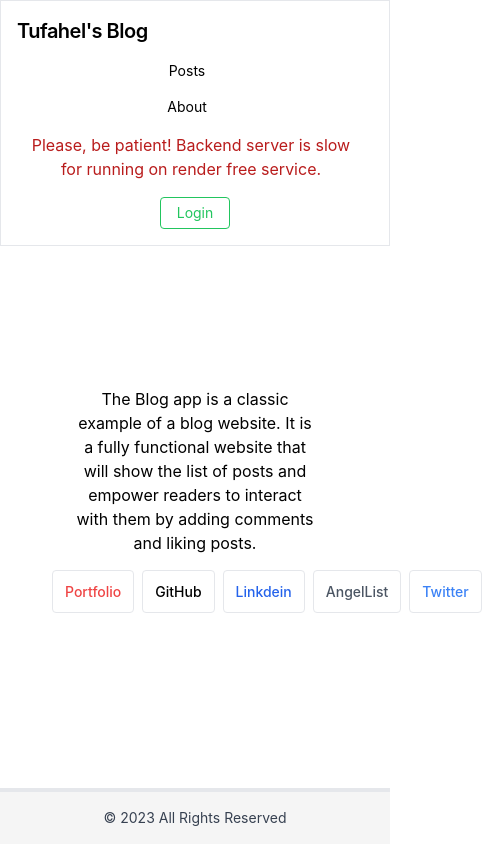
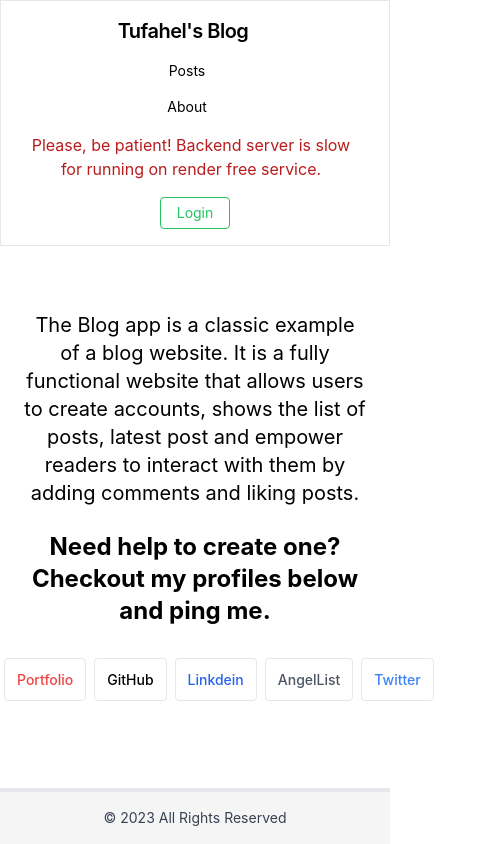
Before and after one commit to Tufahel/blog-app-front-end, a React (Create React App) app: page /about in a window 390 px wide. Shown: the whole page, 486 px wide, since content can reach past the window. Built offline with nearby package versions, Linux system fonts and the light colour scheme.

Commit message:
Modify design, add timer

```diff
--- a/src/components/About/About.js
+++ b/src/components/About/About.js
@@ -1,13 +1,21 @@
 import React from 'react';
 
 const Contact = () => (
-  <div className="text-center m-12">
-    <p className="p-6">
+  <div className="text-center">
+    <p className="mx-6 my-4 text-xl">
       The Blog app is a classic example of a blog website. It is a fully functional website that
-      will show the list of posts and empower readers to interact with them by adding
-      comments and liking posts.
+      allows users to create accounts, shows the list of posts, latest post and empower readers
+      to interact with them by adding comments and liking posts.
     </p>
-    <h4 className="rounded text-sm text-red-500 border inline p-3 m-1 font-medium hover:text-white hover:border-red-700 hover:bg-red-700"><a href="https://tufahel.github.io/portfolio-desktop-version/">Portfolio</a></h4>
+    <div className="p-2 mb-8">
+      <p className="text-2xl font-bold">
+        Need help to create one?
+      </p>
+      <p className="text-2xl font-bold">
+        Checkout my profiles below and ping me.
+      </p>
+    </div>
+    <h3 className="rounded text-sm text-red-500 border inline p-3 m-1 font-medium hover:text-white hover:border-red-700 hover:bg-red-700"><a href="https://tufahel.github.io/portfolio-desktop-version/">Portfolio</a></h3>
     <h3 className="rounded text-sm font-medium border inline p-3 m-1 hover:border-black hover:bg-black hover:text-white"><a href="https://github.com/Tufahel">GitHub</a></h3>
     <h3 className="rounded text-sm font-medium border inline p-3 m-1 text-blue-600 hover:text-white hover:bg-blue-600 hover:border-blue-600"><a href="https://www.linkedin.com/">Linkdein</a></h3>
     <h3 className="rounded text-sm font-medium border inline p-3 m-1 text-gray-600 hover:text-white hover:bg-gray-600 hover:border-gray-600"><a href="https://angel.co/u/tufahel-ahmed">AngelList</a></h3>
--- a/src/components/Comment/Comments.js
+++ b/src/components/Comment/Comments.js
@@ -26,7 +26,7 @@ const Comments = (props) => {
         <div className="flex justify-center border"><LikeCommentCount id={postId} /></div>
         {filtered?.map((comment) => (
           <div className="m-2" key={comment.post_id}>
-            <p>
+            <p className="text-center my-4">
               <div className="inline text-black font-medium"><User id={comment.user_id} /></div>
               {' : '}
               {comment.text}
--- a/src/components/Navigation/Navigation.js
+++ b/src/components/Navigation/Navigation.js
@@ -11,9 +11,9 @@ const Navigation = () => {
     dispatch(signOut(navigate('/')));
   }
   return (
-    <nav className="flex items-center justify-between text-center lg:text-left flex-wrap p-4 border lg:sticky top-0 bg-white">
+    <nav className="flex items-center justify-center lg:justify-between text-center lg:text-left flex-wrap p-4 border lg:sticky top-0 bg-white z-50">
       <div className="flex items-center flex-shrink-0 text-black mr-6">
-        <span className="font-semibold text-xl tracking-tight">Tufahel&apos;s Blog</span>
+        <h1 className="font-semibold text-xl tracking-tight text-center">Tufahel&apos;s Blog</h1>
       </div>
       <div className="w-full block flex-grow lg:flex lg:items-center lg:w-auto">
         <div className="text-sm lg:flex-grow">
--- a/src/components/Post/LatestPost.js
+++ b/src/components/Post/LatestPost.js
@@ -15,23 +15,30 @@ const LatestPost = () => {
   };
   return (
     <div>
-      <h2 className="ml-6 text-3xl font-bold">Latest Post</h2>
+      <h2 className="ml-4 text-3xl font-bold mb-2 text-center lg:text-left">Latest Post</h2>
       {latestPost?.map((post) => (
-        <div className="flex flex-col ml-6 mt-2 pb-4 space-x-12 border-b-2 mr-2" key={maxId}>
-          <img className="rounded object-cover h-56 mb-2" src={post.image} alt="img" />
-          <div className="flex flex-col justify-center items-center border-b-3 mb-2">
-            <h4 className="font-medium text-lg text-4xl text-center mb-2">
+        <div
+          className="relative overflow-hidden rounded-lg bg-cover bg-no-repeat p-12 mx-6"
+          key={maxId}
+          style={{
+            backgroundImage: `url(${post.image})`,
+            height: '400px',
+          }}
+        >
+          <div className="bg-white absolute inset-0 overflow-hidden bg-fixed opacity-50" />
+          <div className="absolute inset-0 flex flex-col h-full items-center justify-center">
+            <h4 className="mb-2 text-5xl font-bold">
               {post.title}
             </h4>
-            <div className="flex mb-2">
-              <p className="lg:w-96 w-80 truncate">{post.text}</p>
+            <div className="flex mb-2 text-xl">
+              <p className="lg:w-96 w-56 truncate ">{post.text}</p>
               <NavLink to="/postdetails"><button className="text-green-500" type="button" onClick={() => setPostId(post.post_id)}>more</button></NavLink>
             </div>
             <LikeCommentCount id={post.post_id} />
             <div className="mt-2">
               Author:
               {' '}
-              <div className="inline text-red-500"><User id={post.user_id} /></div>
+              <div className="inline text-red-600"><User id={post.user_id} /></div>
             </div>
           </div>
         </div>
--- a/src/components/Post/MyPosts.js
+++ b/src/components/Post/MyPosts.js
@@ -23,18 +23,21 @@ const MyPosts = () => {
       <div className="flex flex-col m-2">
         <div className="flex flex-wrap justify-center m-8">
           {myPosts?.map((post) => (
-            <div className="flex flex-col items-center p-2 border m-2" key={post.post_id}>
-              <img className="rounded object-cover h-24" src={post.image} alt="img" />
-              {' '}
+            <div className="flex flex-col items-center p-2 border m-2 justify-between transition-shadow duration-300 ease-in-out hover:shadow-xl hover:shadow-black/60" key={post.post_id}>
+              <div>
+                <img className="h-96 w-full max-w-sm shadow-none" src={post.image} alt="img" />
+              </div>
+              <div className="mt-2 flex flex-col items-center">
                 <h4 className="font-bold text-lg text-green-700">
                   {post.title}
                 </h4>
                 {' '}
-              <div className="flex">
+                <div className="flex text-center">
                   <p className="w-60 truncate">{post.text}</p>
                   <NavLink to="/postdetails"><button className="text-green-500" type="button" onClick={() => setPostId(post.post_id)}>more</button></NavLink>
                 </div>
                 <LikeCommentCount id={post.post_id} />
+              </div>
             </div>
           ))}
         </div>
--- a/src/components/Post/Post.js
+++ b/src/components/Post/Post.js
@@ -28,15 +28,15 @@ const Post = () => {
   return (
     <>
       <div key={post.id} className="flex flex-col justify-center items-center m-2">
-        <img className="rounded w-60" src={post.image} alt="img" />
-        <div>
+        <img className="h-96 max-w-full rounded-lg" src={post.image} alt="img" />
+        <div className="mt-2">
           Posted by:
           {' '}
           <div className="inline text-red-500 font-medium"><User id={post.author_id} /></div>
         </div>
-        <h4 className="font-bold text-lg">{post.title}</h4>
-        <p>{post.text}</p>
-        <div className="flex space-x-2 m-2">
+        <h4 className="my-2 font-bold text-4xl">{post.title}</h4>
+        <p className="my-2 lg:w-1/2 text-center">{post.text}</p>
+        <div className="flex space-x-2 mb-2">
           {
           user && (
             <form
--- a/src/components/Post/Posts.js
+++ b/src/components/Post/Posts.js
@@ -13,7 +13,12 @@ const Posts = () => {
 
   useEffect(() => {
     dispatch(getPosts());
-    setIsLoading(false);
+    const timer = setTimeout(() => {
+      setIsLoading(false);
+    }, 500);
+    return () => {
+      clearTimeout(timer);
+    };
   }, []);
 
   const setPostId = (id) => {
@@ -23,6 +28,7 @@ const Posts = () => {
     <>
       <div className="flex flex-col m-2">
         <LatestPost />
+        <h2 className="ml-4 text-3xl font-bold mb-1 mt-4 text-center lg:text-left">Trending Posts</h2>
         <div className="flex flex-wrap m-4">
           {isLoading ? (
             <div className="border border-blue-300 shadow rounded-md p-4 max-w-sm w-full mx-auto">
@@ -41,11 +47,11 @@ const Posts = () => {
               </div>
             </div>
           ) : posts.posts?.map((post) => (
-            <div className="flex flex-col items-left p-2 space-y-4 border m-2" key={post.post_id}>
-              <img className="rounded border object-cover lg:h-24 lg:w-36 md:h-24 md:w-36" src={post.image} alt="img" />
+            <div className="flex flex-col items-left p-2 space-y-4 mx-2 my-2 border transition-shadow duration-300 ease-in-out hover:shadow-xl hover:shadow-black/60" key={post.post_id}>
+              <img className="rounded border object-fill lg:h-36 lg:w-60 md:h-36 md:w-60" src={post.image} alt="img" />
               <div className="flex flex-col space-y-1">
                 {' '}
-                <h4 className="font-medium text-lg">
+                <h4 className="font-medium text-2xl">
                   {post.title}
                 </h4>
                 {' '}
```
Lines whose indentation alone changed are shown as unchanged.
